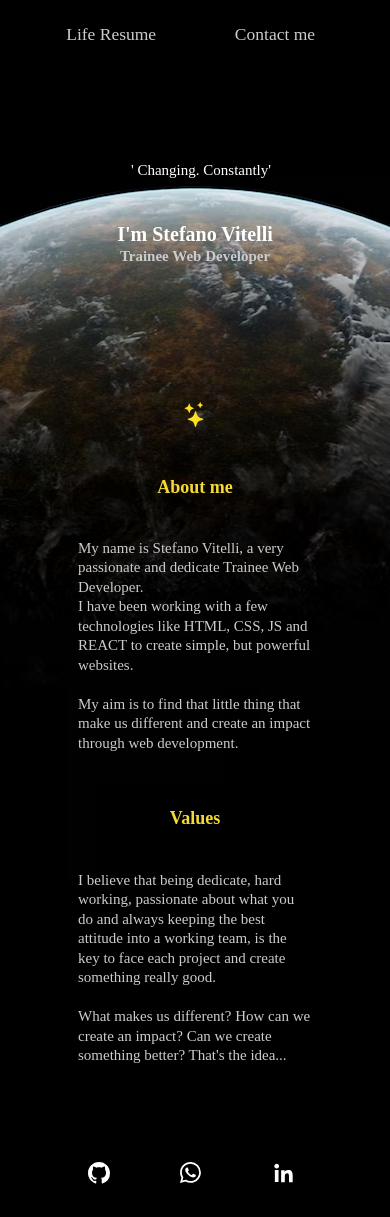
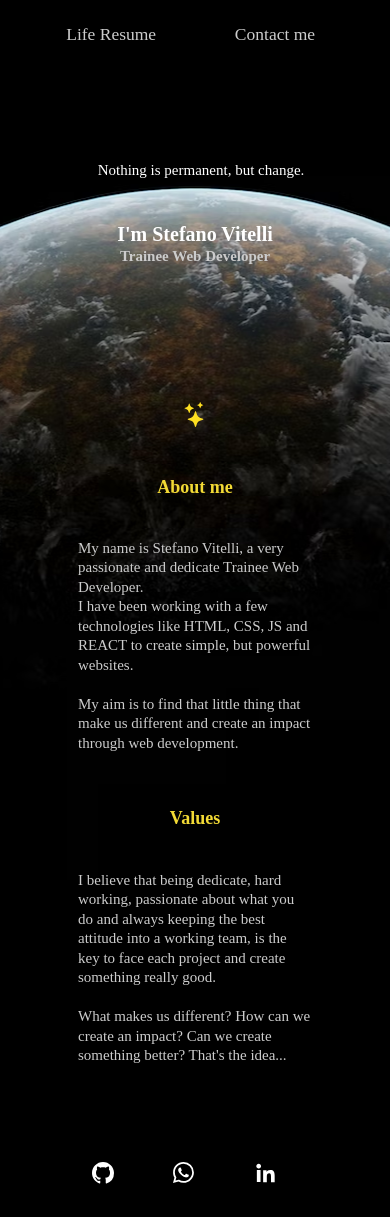
Before and after one commit to Stefano-Vitelli/budapest-project, a React (Create React App) app: page / in a window 390 px wide. Built offline with nearby package versions, Linux system fonts and the light colour scheme.

Commit message:
new-text

```diff
--- a/src/Navbar.js
+++ b/src/Navbar.js
@@ -7,23 +7,21 @@ const Navbar = () => {
                <Typewriter className="text-change"
                     typeSpeed={86}
                     delaySpeed={20000}
-                              words={["' Changing. Constantly'"]} />
+                    words={["Nothing is permanent, but change."]} />
           </div>
                <h1 className="first-header">I'm Stefano Vitelli</h1>
                <h2 className="own-name"> Trainee Web Developer</h2>
                <img src="/Imagenes Web/stars-custom.svg" alt="stars-sky" className="stars-paragraph"/>
-
           <div className="paragraph">
                <h3 className="third-header">About me</h3>
                     <p>
                     My name is Stefano Vitelli, a very passionate and dedicate Trainee Web Developer.<br/>
                     I have been working with a few technologies like HTML, CSS, JS and REACT to create simple, but powerful websites. <br /><br />
                     My aim is to find that little thing that make us different and create an impact through web development.
-
                     </p>
-
                <h3 className='four-header'>Values</h3>
                     <p className='second-paragraph'>
+
                     I believe that being dedicate, hard working, passionate about what you do and always keeping the best attitude into a working team, is the key to face each project and create something really good. <br /><br />
                     What makes us different? How can we create an impact? Can we create something better? That's the idea... <br />
 
@@ -35,12 +33,10 @@ const Navbar = () => {
                               <img class="iconoGitHub" src="/Imagenes Web/github-white.svg" alt="gato github" />
                          </a>
                     </li>
-
                     <li>
                          <a href="https://wa.me/34602501446" target="_blank" rel='nofollow noopener noreferrer'>
                               <img class="logo-whatsapp" src="/Imagenes Web/whatsapp-white.svg" alt="whatsapp" /></a>
                     </li>
-
                     <li>
                          <a href="https://www.linkedin.com/in/stefano-vitelli-01931a17a/" target="_blank" rel="nofollow noopener noreferrer">
                               <img class="linkedin" src="/Imagenes Web/linkedInV2-fill-white.svg" alt="LinkedIn" /></a>
--- a/src/index.css
+++ b/src/index.css
@@ -1,6 +1,3 @@
-
-/* Extra small devices (phones, 600px and down) */
-
 @media only screen and (max-width: 600px) {
   .nav-style {
     font-size: 25px;
@@ -12,6 +9,7 @@
     align-items: center;
     position: relative;
 }
+
 .social-media {
     display: flex;
     flex-direction: row;
@@ -28,13 +26,15 @@
     align-items: center;
     justify-content: space-evenly;
     padding-top: 4.5em;
-    padding-right: 1.4em;
+    padding-right: 3em;
     margin-bottom: 1.5em;
+    margin-left: 1.8em;
 }
 
   .stars-end {
     padding-top: 50%;
 }
+
   .first-header {
     font-size: 20px;
     padding-top: 30px;
@@ -51,9 +51,11 @@
 .stars, .personal-logo {
   display: none;
 }
+
 .paragraph, p {
   font-size: 15px;
 }
+
 .third-header, .four-header {
   font-size: 18px;
 }
@@ -74,7 +76,6 @@ img.stars-paragraph {
 
 .side-container {
   width: 40px;
-
   bottom: 0px;
   left: 40px;
   right: auto;
@@ -89,7 +90,6 @@ display: none;
 
 /* Medium devices (landscape tablets, 768px and up) */
 @media only screen and (min-width: 601px) and (max-width: 932px) {
-
   .first-header {
     font-size: 35px;
   }
@@ -122,10 +122,8 @@ display: none;
 }
 }
 
-
 /*Bigger devices than 933px*/
 @media only screen and (min-width: 933px) {
-
   .social-media::after {
   content: "";
   display: block;
@@ -134,6 +132,7 @@ display: none;
   margin: 0px auto;
   background-color: rgb(168, 178, 209);
 }
+
 .side-container {
   width: 40px;
   position: fixed;
@@ -141,10 +140,11 @@ display: none;
   left: 40px;
   right: auto;
   z-index: 10;
-    color: rgb(168, 178, 209);}
-
+  color: rgb(168, 178, 209);
+}
 }
 
+/*General CSS*/
 * {
   margin: 0;
   padding: 0;
@@ -174,6 +174,7 @@ ul .social-media {
   -webkit-box-align: center;
   align-items: center;
 }
+
 .begining {
     background-image: url("/public/Imagenes\ Web/earth.avif");
     background-position: top;
@@ -195,7 +196,6 @@ p {
   margin: 0px auto;
   max-width: 1600px;
   min-height: 100vh;
-
 }
 
 .section-container {
@@ -255,7 +255,6 @@ h2, h3, h4, h5{
   font-size: 1.2em;
   margin-left: 1em;
   list-style: none;
-
 }
 
 .stars {
@@ -341,7 +340,6 @@ ol a:hover {
   font-family: "Times New Roman";
   counter-reset: item 0;
   z-index: 12;
-
 }
 
 ol {
```
Lines whose indentation alone changed are shown as unchanged.
